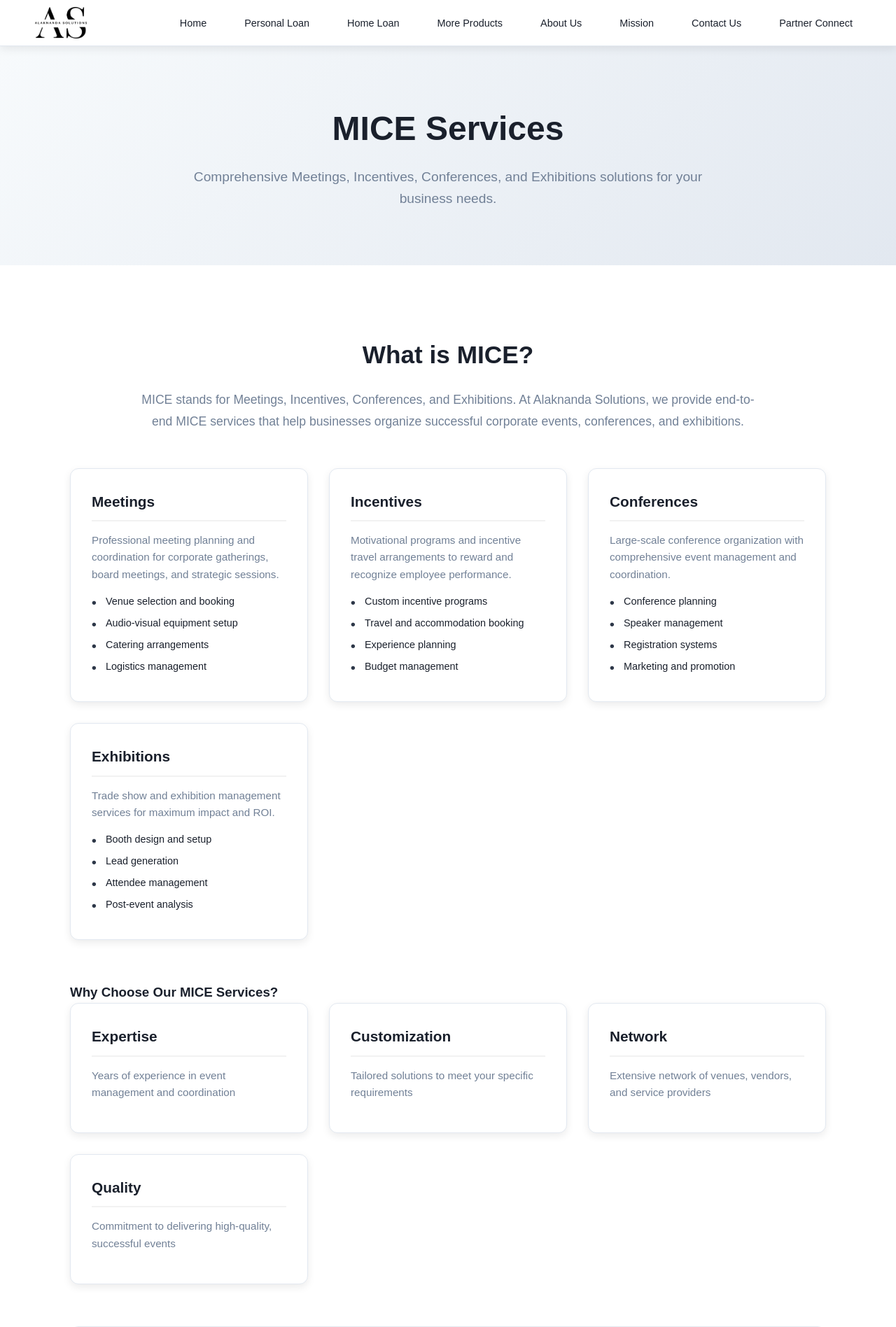
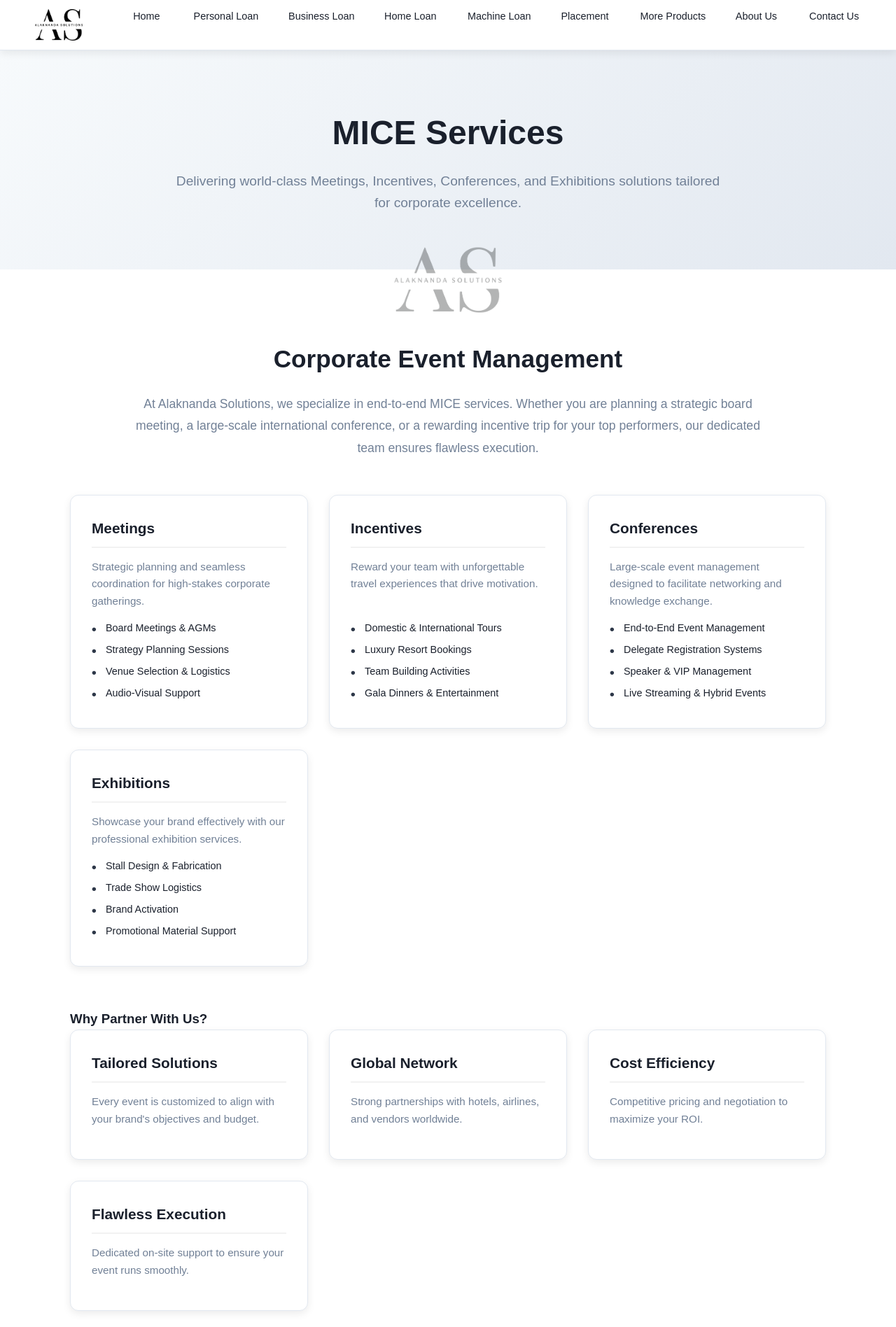
Before and after one commit to deployinnovatehive/Alaknanda_Solutions1, a Flask app: page /mice in a window 1280 px wide. Shown: the top 1896 px of the page at 70% size. Run offline with Flask 3, Linux system fonts and the light colour scheme.

Commit message:
Update mice.html

```diff
--- a/templates/mice.html
+++ b/templates/mice.html
@@ -3,33 +3,42 @@
   <head>
     <meta charset="UTF-8" />
     <meta name="viewport" content="width=device-width, initial-scale=1.0" />
-    <title>MICE - Alaknanda Solutions</title>
+    <title>MICE Services - Alaknanda Solutions</title>
     <link
       rel="stylesheet"
       href="{{ url_for('static', filename='style.css') }}"
     />
   </head>
   <body>
-    <!-- Navbar -->
+    <div class="center-watermark">
+      <img
+        src="{{ url_for('static', filename='img/logo 1.png') }}"
+        alt="Alaknanda Solutions Watermark"
+      />
+    </div>
+
     <header class="navbar">
       <div class="logo">
-        <img
-          src="{{ url_for('static', filename='img/logo 1.png') }}"
-          alt="Alaknanda Solutions Logo"
-        />
+        <a href="{{ url_for('index') }}">
+          <img
+            src="{{ url_for('static', filename='img/logo 1.png') }}"
+            alt="Alaknanda Solutions Logo"
+          />
+        </a>
       </div>
       <nav>
-        <div class="hamburger" id="hamburger">
+        <button class="hamburger" id="hamburger">
           <span></span>
           <span></span>
           <span></span>
-        </div>
+        </button>
         <ul id="nav-menu">
           <li><a href="{{ url_for('index') }}">Home</a></li>
-          <li>
-            <a href="{{ url_for('index') }}#personal-loan">Personal Loan</a>
-          </li>
-          <li><a href="{{ url_for('index') }}#personal-loan">Home Loan</a></li>
+          <li><a href="{{ url_for('personal_loan') }}">Personal Loan</a></li>
+          <li><a href="{{ url_for('business_loan') }}">Business Loan</a></li>
+          <li><a href="{{ url_for('home_loan') }}">Home Loan</a></li>
+          <li><a href="{{ url_for('machine_loan') }}">Machine Loan</a></li>
+          <li><a href="{{ url_for('index') }}#placement">Placement</a></li>
           <li class="dropdown">
             <a href="#" class="dropdown-toggle">More Products</a>
             <div class="dropdown-content">
@@ -44,133 +53,134 @@
             </div>
           </li>
           <li><a href="{{ url_for('index') }}#about-us">About Us</a></li>
-          <li><a href="{{ url_for('index') }}#mission-vision">Mission</a></li>
           <li><a href="{{ url_for('index') }}#contact">Contact Us</a></li>
-          <li><a href="{{ url_for('index') }}#partners">Partner Connect</a></li>
         </ul>
       </nav>
     </header>
 
-    <!-- MICE Hero Section -->
     <section class="service-hero">
       <div class="container">
         <h1>MICE Services</h1>
         <p>
-          Comprehensive Meetings, Incentives, Conferences, and Exhibitions
-          solutions for your business needs.
+          Delivering world-class Meetings, Incentives, Conferences, and
+          Exhibitions solutions tailored for corporate excellence.
         </p>
       </div>
     </section>
 
-    <!-- MICE Services Section -->
     <section class="service-details">
       <div class="container">
         <div class="service-content">
-          <h2>What is MICE?</h2>
+          <h2>Corporate Event Management</h2>
           <p>
-            MICE stands for Meetings, Incentives, Conferences, and Exhibitions.
-            At Alaknanda Solutions, we provide end-to-end MICE services that
-            help businesses organize successful corporate events, conferences,
-            and exhibitions.
+            At Alaknanda Solutions, we specialize in end-to-end MICE services.
+            Whether you are planning a strategic board meeting, a large-scale
+            international conference, or a rewarding incentive trip for your top
+            performers, our dedicated team ensures flawless execution.
           </p>
 
           <div class="service-grid">
             <div class="service-item">
               <h3>Meetings</h3>
               <p>
-                Professional meeting planning and coordination for corporate
-                gatherings, board meetings, and strategic sessions.
+                Strategic planning and seamless coordination for high-stakes
+                corporate gatherings.
               </p>
               <ul>
-                <li>Venue selection and booking</li>
-                <li>Audio-visual equipment setup</li>
-                <li>Catering arrangements</li>
-                <li>Logistics management</li>
+                <li>Board Meetings & AGMs</li>
+                <li>Strategy Planning Sessions</li>
+                <li>Venue Selection & Logistics</li>
+                <li>Audio-Visual Support</li>
               </ul>
             </div>
 
             <div class="service-item">
               <h3>Incentives</h3>
               <p>
-                Motivational programs and incentive travel arrangements to
-                reward and recognize employee performance.
+                Reward your team with unforgettable travel experiences that
+                drive motivation.
               </p>
               <ul>
-                <li>Custom incentive programs</li>
-                <li>Travel and accommodation booking</li>
-                <li>Experience planning</li>
-                <li>Budget management</li>
+                <li>Domestic & International Tours</li>
+                <li>Luxury Resort Bookings</li>
+                <li>Team Building Activities</li>
+                <li>Gala Dinners & Entertainment</li>
               </ul>
             </div>
 
             <div class="service-item">
               <h3>Conferences</h3>
               <p>
-                Large-scale conference organization with comprehensive event
-                management and coordination.
+                Large-scale event management designed to facilitate networking
+                and knowledge exchange.
               </p>
               <ul>
-                <li>Conference planning</li>
-                <li>Speaker management</li>
-                <li>Registration systems</li>
-                <li>Marketing and promotion</li>
+                <li>End-to-End Event Management</li>
+                <li>Delegate Registration Systems</li>
+                <li>Speaker & VIP Management</li>
+                <li>Live Streaming & Hybrid Events</li>
               </ul>
             </div>
 
             <div class="service-item">
               <h3>Exhibitions</h3>
               <p>
-                Trade show and exhibition management services for maximum impact
-                and ROI.
+                Showcase your brand effectively with our professional exhibition
+                services.
               </p>
               <ul>
-                <li>Booth design and setup</li>
-                <li>Lead generation</li>
-                <li>Attendee management</li>
-                <li>Post-event analysis</li>
+                <li>Stall Design & Fabrication</li>
+                <li>Trade Show Logistics</li>
+                <li>Brand Activation</li>
+                <li>Promotional Material Support</li>
               </ul>
             </div>
           </div>
 
           <div class="service-benefits">
-            <h3>Why Choose Our MICE Services?</h3>
+            <h3>Why Partner With Us?</h3>
             <div class="benefits-grid">
               <div class="benefit">
-                <h4>Expertise</h4>
-                <p>Years of experience in event management and coordination</p>
-              </div>
-              <div class="benefit">
-                <h4>Customization</h4>
-                <p>Tailored solutions to meet your specific requirements</p>
-              </div>
-              <div class="benefit">
-                <h4>Network</h4>
+                <h4>Tailored Solutions</h4>
                 <p>
-                  Extensive network of venues, vendors, and service providers
+                  Every event is customized to align with your brand's
+                  objectives and budget.
                 </p>
               </div>
               <div class="benefit">
-                <h4>Quality</h4>
-                <p>Commitment to delivering high-quality, successful events</p>
+                <h4>Global Network</h4>
+                <p>
+                  Strong partnerships with hotels, airlines, and vendors
+                  worldwide.
+                </p>
+              </div>
+              <div class="benefit">
+                <h4>Cost Efficiency</h4>
+                <p>Competitive pricing and negotiation to maximize your ROI.</p>
+              </div>
+              <div class="benefit">
+                <h4>Flawless Execution</h4>
+                <p>
+                  Dedicated on-site support to ensure your event runs smoothly.
+                </p>
               </div>
             </div>
           </div>
 
           <div class="cta-section">
-            <h3>Ready to Plan Your Next Event?</h3>
+            <h3>Plan Your Next Corporate Event</h3>
             <p>
-              Contact us today to discuss your MICE requirements and get a
-              customized solution.
+              Let us handle the details while you focus on your business. Get in
+              touch for a customized MICE proposal.
             </p>
-            <a href="{{ url_for('index') }}#contact" class="cta-btn"
-              >Get in Touch</a
-            >
+            <a href="{{ url_for('index') }}#contact" class="cta-btn">
+              Request a Proposal
+            </a>
           </div>
         </div>
       </div>
     </section>
 
-    <!-- Footer -->
     <footer class="footer">
       <div class="footer-container">
         <div class="footer-main">
@@ -198,7 +208,7 @@
                     >Mission & Vision</a
                   >
                 </li>
-                <li><a href="{{ url_for('index') }}">Services</a></li>
+                <li><a href="{{ url_for('index') }}#services">Services</a></li>
                 <li><a href="{{ url_for('index') }}#contact">Contact</a></li>
               </ul>
             </div>
@@ -207,17 +217,14 @@
               <h4>Our Services</h4>
               <ul>
                 <li>
-                  <a href="{{ url_for('index') }}#personal-loan"
-                    >Personal Loan</a
-                  >
+                  <a href="{{ url_for('personal_loan') }}">Personal Loan</a>
                 </li>
                 <li>
-                  <a href="{{ url_for('index') }}#personal-loan"
-                    >Business Loan</a
-                  >
+                  <a href="{{ url_for('business_loan') }}">Business Loan</a>
                 </li>
+                <li><a href="{{ url_for('home_loan') }}">Home Loan</a></li>
                 <li>
-                  <a href="{{ url_for('index') }}#personal-loan">Home Loan</a>
+                  <a href="{{ url_for('machine_loan') }}">Machine Loan</a>
                 </li>
                 <li><a href="{{ url_for('mice') }}">MICE</a></li>
                 <li><a href="{{ url_for('insurance') }}">Insurance</a></li>
@@ -228,14 +235,20 @@
               <h4>Contact Info</h4>
               <div class="contact-details">
                 <p>
-                  <i class="location-icon"></i> FB-147, High Street Business
-                  Park,<br />Kapurwadi, Thane (W)-400 607, Maharashtra
+                  <i class="location-icon"></i>
+                  <span
+                    >FB-147, High Street Business Park,<br />Kapurwadi, Thane
+                    (W)-400 607, Maharashtra</span
+                  >
                 </p>
                 <p>
-                  <i class="phone-icon"></i> +91 9769207860 | +91 9702001230 |
-                  +91 9987600400
+                  <i class="phone-icon"></i>
+                  <span>+91 9769207860 | +91 9702001230</span>
                 </p>
-                <p><i class="email-icon"></i> info@alaknandasolutions.in</p>
+                <p>
+                  <i class="email-icon"></i>
+                  <span>info@alaknandasolutions.in</span>
+                </p>
               </div>
             </div>
           </div>
@@ -245,7 +258,19 @@
           <div class="footer-bottom-content">
             <p>© 2025 Alaknanda Solutions. All rights reserved.</p>
             <p class="developed-by">
-              Developed with ❤️ by <span>InnovateHive</span>
+              Developed by
+              <span>
+                <a
+                  href="https://www.innovatehive.in/"
+                  target="_blank"
+                  style="
+                    text-decoration: none;
+                    color: inherit;
+                    font-weight: 600;
+                  "
+                  >InnovateHive</a
+                >
+              </span>
             </p>
           </div>
         </div>
```
